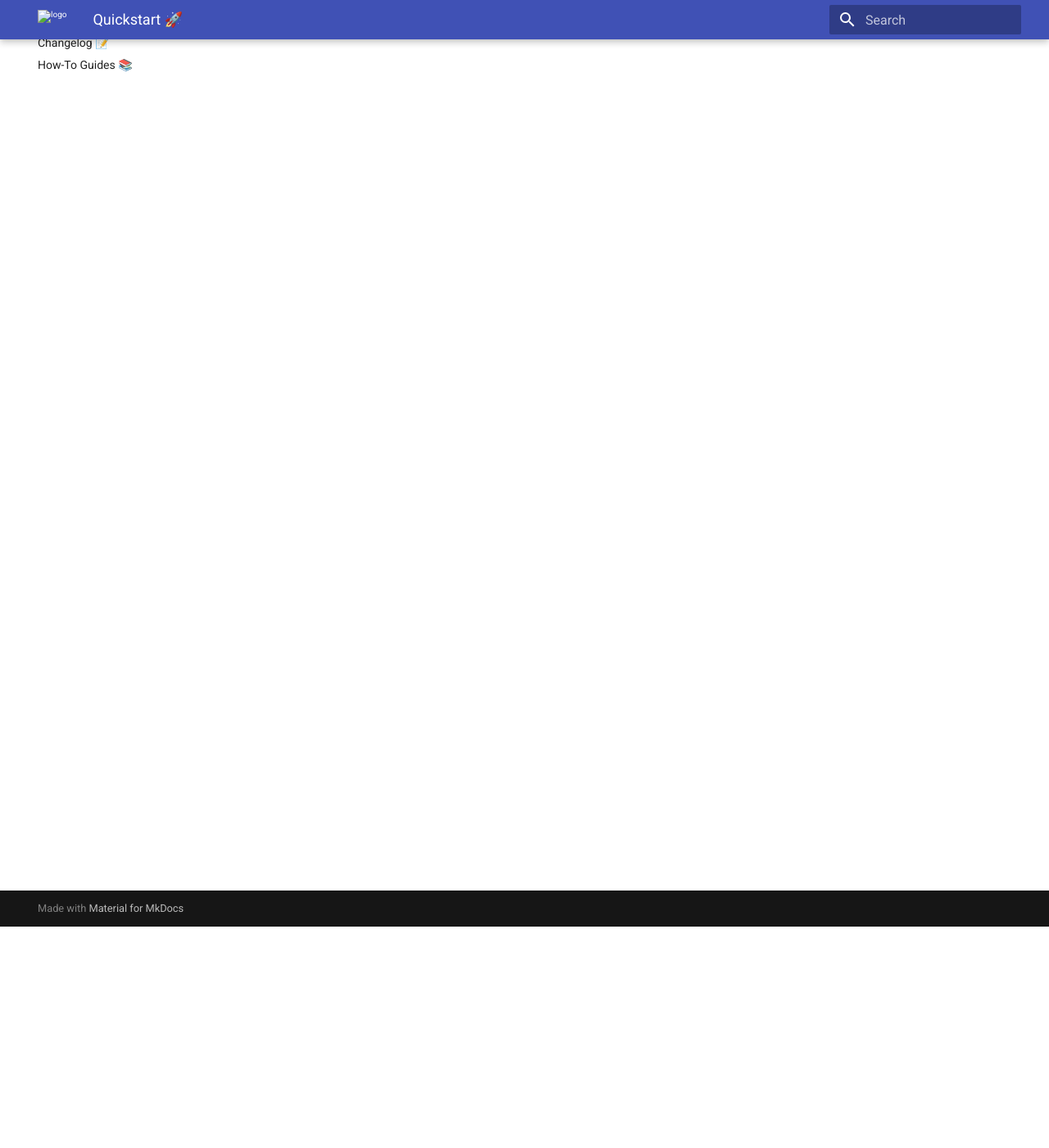
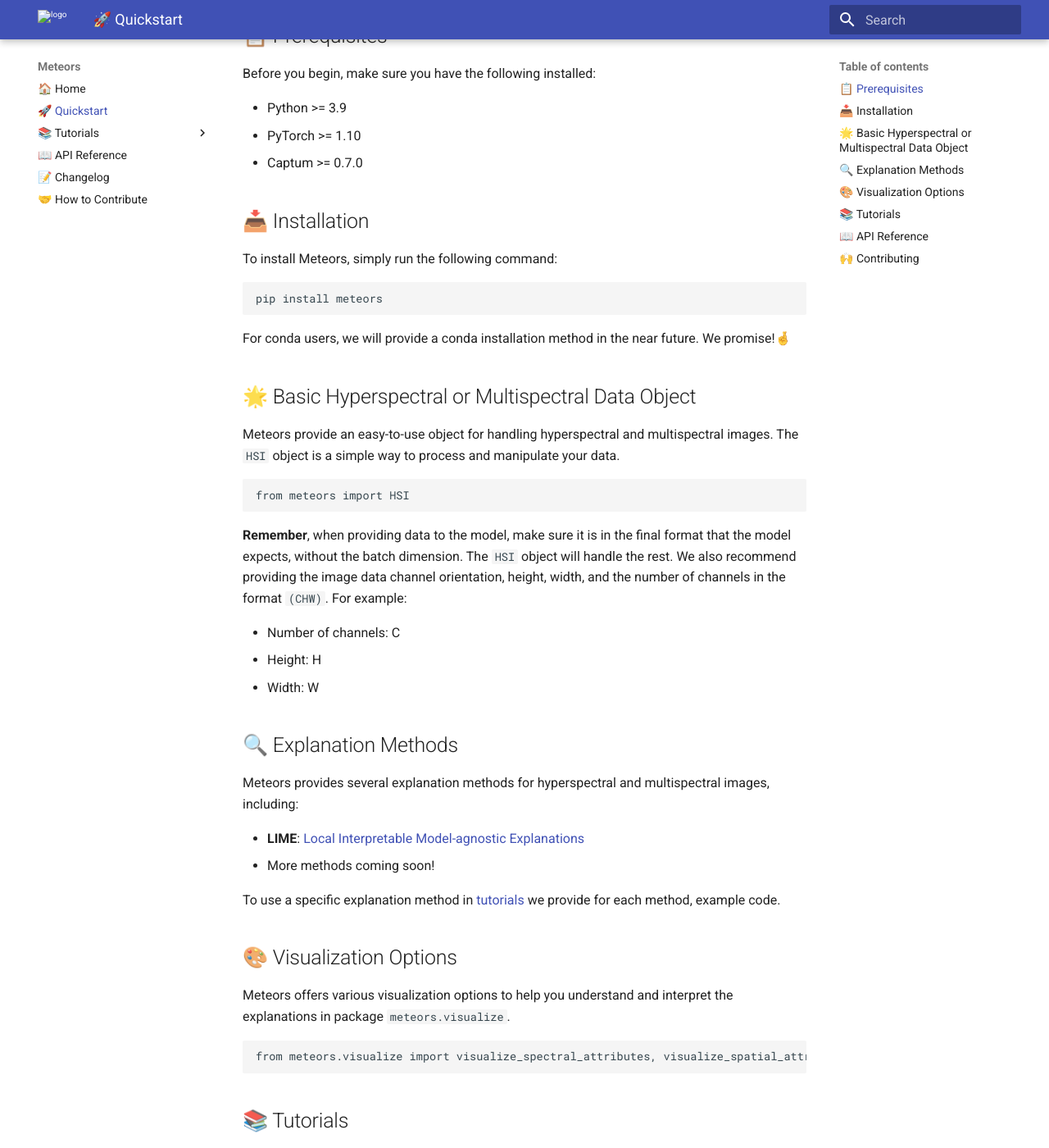
Before and after one commit to xai4space/meteors, an MkDocs documentation site: the page built from docs/quickstart.md, in a window 1280 px wide and 1400 px high, scrolled down 270 px. Shown: the whole window at 82% size. Built offline with MkDocs 1.6.1 and Material for MkDocs 9.7.7, drawn with Linux system fonts in a browser that asks for light colours; the version menu is left out; some of the changed text lies outside the part shown.

Commit message:
docs: New docs added (#76)
Co-authored-by: Tymoteusz Kwieciński <31191783+Fersoil@users.noreply.github.com>

````diff
--- a/docs/quickstart.md
+++ b/docs/quickstart.md
@@ -1,3 +1,67 @@
-# Quickstart
+# 🚀 Quickstart
 
-TODO: Add a quickstart guide here.
+Welcome to the Quickstart Guide for Meteors! This guide will walk you through the basic steps to get started with using Meteors for explaining your hyperspectral and multispectral image models.
+
+## 📋 Prerequisites
+
+Before you begin, make sure you have the following installed:
+
+- Python >= 3.9
+- PyTorch >= 1.10
+- Captum >= 0.7.0
+
+## 📥 Installation
+
+To install Meteors, simply run the following command:
+
+```bash
+pip install meteors
+```
+
+For conda users, we will provide a conda installation method in the near future. We promise!🤞
+
+## 🌟 Basic Hyperspectral or Multispectral Data Object
+
+Meteors provide an easy-to-use object for handling hyperspectral and multispectral images. The `HSI` object is a simple way to process and manipulate your data.
+
+```python
+from meteors import HSI
+```
+
+**Remember**, when providing data to the model, make sure it is in the final format that the model expects, without the batch dimension. The `HSI` object will handle the rest.
+We also recommend providing the image data channel orientation, height, width, and the number of channels in the format `(CHW)`. For example:
+
+- Number of channels: C
+- Height: H
+- Width: W
+
+## 🔍 Explanation Methods
+
+Meteors provides several explanation methods for hyperspectral and multispectral images, including:
+
+- **LIME**: [Local Interpretable Model-agnostic Explanations](https://christophm.github.io/interpretable-ml-book/lime.html)
+- More methods coming soon!
+
+To use a specific explanation method in [tutorials](tutorials/introduction.md) we provide for each method, example code.
+
+## 🎨 Visualization Options
+
+Meteors offers various visualization options to help you understand and interpret the explanations in package `meteors.visualize`.
+
+```python
+from meteors.visualize import visualize_spectral_attributes, visualize_spatial_attributes
+```
+
+## 📚 Tutorials
+
+We have several tutorials to help get you off the ground with Meteors. The tutorials are Jupyter notebooks and cover the basics along with demonstrating usage of Meteors .
+
+View the tutorials page [here](tutorials/introduction.md).
+
+## 📖 API Reference
+
+For an in-depth reference of the various Meteors internals, see our [API Reference](reference.md).
+
+## 🙌 Contributing
+
+We welcome contributions to Meteors! Please refer to our [Contributing Guide](how-to-guides.md) for more information on how to get involved.
--- a/mkdocs.yml
+++ b/mkdocs.yml
@@ -1,12 +1,14 @@
 site_name: Meteors
 
 nav:
-  - Home 🏠: index.md
-  - Quickstart 🚀: quickstart.md
-  # - Tutorials 📚:
-  - API Reference 📖: reference.md
-  - Changelog 📝: changelog.md
-  - How-To Guides 📚: how-to-guides.md
+  - 🏠 Home: index.md
+  - 🚀 Quickstart: quickstart.md
+  - 📚 Tutorials:
+      - 🎓 Introduction: tutorials/introduction.md
+      - LIME: tutorials/lime.md
+  - 📖 API Reference: reference.md
+  - 📝 Changelog: changelog.md
+  - 🤝 How to Contribute: how-to-guides.md
 
 plugins:
   - search
--- a/pyproject.toml
+++ b/pyproject.toml
@@ -63,7 +63,8 @@
 
 [tool.codespell]
 skip = [
-    "src/examples/*",
+    "examples/*",
+    ".github/CODE_OF_CONDUCT.md",
 ]
 ignore-words-list = "hsi,HSI"
 
````
Also changed, not shown: README.md (+66 -6 lines), changelog.md (+7 -9 lines), docs/how-to-guides.md (+51 -2 lines), docs/reference.md (+50 -13 lines), docs/tutorials/introduction.md (added, +30 -0 lines), .github/CODE_OF_CONDUCT.md (added), 5 other files.
